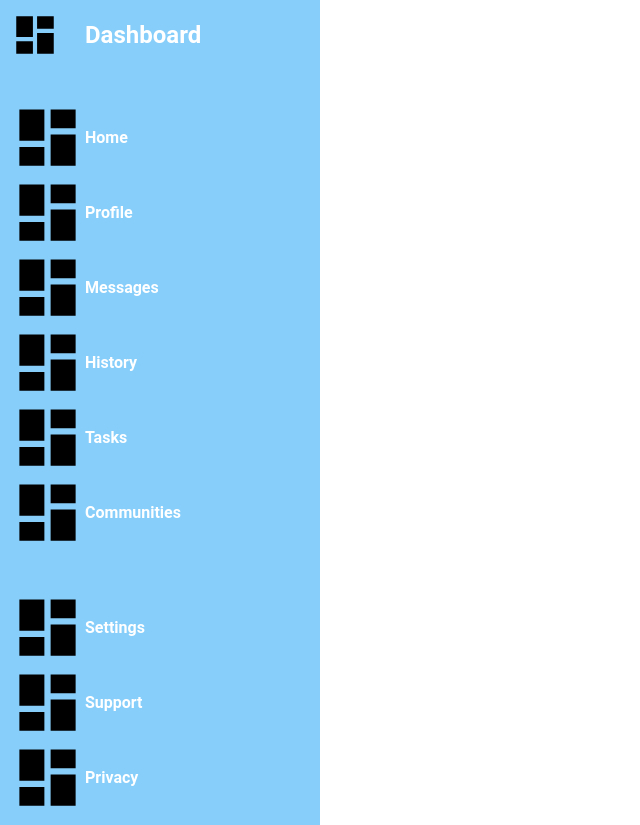
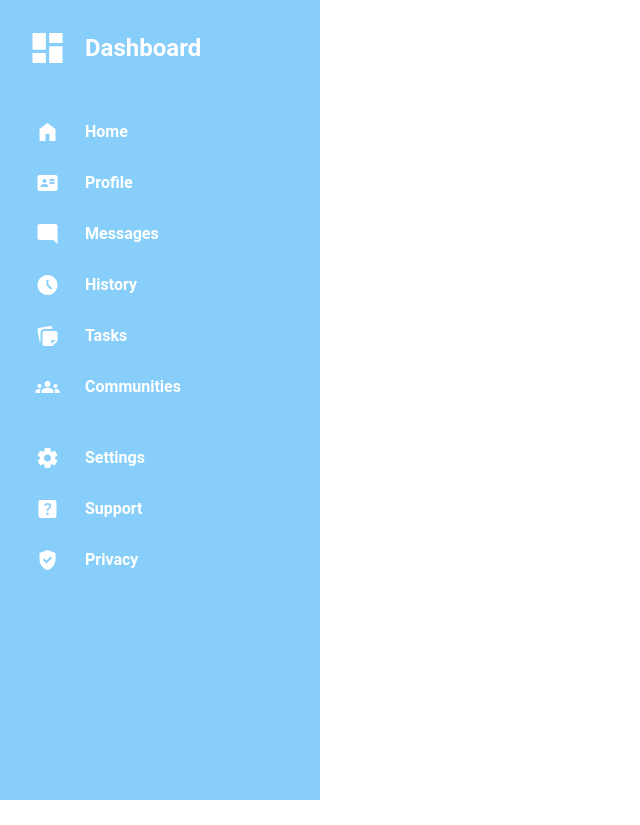
Before and after one commit to theBaffo/odin-project-admin-dashboard, a plain HTML site: page index.html in a window 1280 px wide. Shown: the whole page, without its empty margins (0-640 px from the left). After the commit the page ends 800 px from the top, so only its background shows below. Drawn offline with nearby package versions, Linux system fonts and the light colour scheme.

Commit message:
Use Material Icons

```diff
--- a/index.html
+++ b/index.html
@@ -4,36 +4,37 @@
     <meta charset="UTF-8">
     <meta name="viewport" content="width=device-width, initial-scale=1.0">
     <title>Admin Dashboard</title>
+    <link rel="stylesheet" href="https://fonts.googleapis.com/css2?family=Material+Symbols+Outlined:opsz,wght,FILL,GRAD@20..48,100..700,0..1,-50..200" />
     <link rel="stylesheet" href="style.css">
 </head>
 <body>
     <div id="container">
         <div id="sidebar">
-            <div id="logo">
-                <img id="logo-img" src="images/view-dashboard.svg">
-                <span>Dashboard</span>
+            <div id="sidebar-title">
+                <span class="material-symbols-outlined">dashboard</span>
+                <p>Dashboard</p>
             </div>
             <div id="sidebar-items">
-                <img id="logo-img" src="images/view-dashboard.svg">
-                <span>Home</span>
-                <img id="logo-img" src="images/view-dashboard.svg">
-                <span>Profile</span>
-                <img id="logo-img" src="images/view-dashboard.svg">
-                <span>Messages</span>
-                <img id="logo-img" src="images/view-dashboard.svg">
-                <span>History</span>
-                <img id="logo-img" src="images/view-dashboard.svg">
-                <span>Tasks</span>
-                <img id="logo-img" src="images/view-dashboard.svg">
-                <span>Communities</span>
+                <span class="material-symbols-outlined">home</span>
+                <p>Home</p>
+                <span class="material-symbols-outlined">id_card</span>
+                <p>Profile</p>
+                <span class="material-symbols-outlined">mode_comment</span>
+                <p>Messages</p>
+                <span class="material-symbols-outlined">schedule</span>
+                <p>History</p>
+                <span class="material-symbols-outlined">note_stack</span>
+                <p>Tasks</p>
+                <span class="material-symbols-outlined">groups</span>
+                <p>Communities</p>
             </div>
             <div id="sidebar-items-others">
-                <img id="logo-img" src="images/view-dashboard.svg">
-                <span>Settings</span>
-                <img id="logo-img" src="images/view-dashboard.svg">
-                <span>Support</span>
-                <img id="logo-img" src="images/view-dashboard.svg">
-                <span>Privacy</span>
+                <span class="material-symbols-outlined">settings</span>
+                <p>Settings</p>
+                <span class="material-symbols-outlined">help_center</span>
+                <p>Support</p>
+                <span class="material-symbols-outlined">verified_user</span>
+                <p>Privacy</p>
             </div>
         </div>
         <div id="main-content">
--- a/style.css
+++ b/style.css
@@ -2,6 +2,14 @@ body {
     padding: 0;
     margin: 0;
     font-family: 'Roboto', sans-serif;
+}
+
+.material-symbols-outlined {
+  font-variation-settings:
+  'FILL' 1,
+  'wght' 400,
+  'GRAD' 0,
+  'opsz' 24
 }
 
 #container {
@@ -13,50 +21,61 @@ body {
 #sidebar {
     background-color: lightskyblue;
     padding: 10px;
+    color: white;
 }
 
-#logo {
+#sidebar-title {
     display: grid;
     grid-template-columns: 1fr 3fr;
 }
 
-#logo span {
+#sidebar-title span {
+    font-size: 2.5rem;
     align-self: center;
-    color: white;
-    font-weight: bold;
+    justify-self: center;
 }
 
-#logo img {
-    width: 50px;
-    height: 50px;
-}
-
-#logo span {
-    font-size: 24px;
+#sidebar-title p {
+    font-size: 1.5rem;
     font-weight: bold;
-    color: white;
+    align-self: center;
+    justify-content: start;
 }
 
 #sidebar-items {
     display: grid;
     grid-template-columns: 1fr 3fr;
-    margin-top: 40px;
+    margin-top: 20px;
 }
 
 #sidebar-items span {
+    font-size: 1.5rem;
     align-self: center;
-    color: white;
+    justify-self: center;
+}
+
+#sidebar-items p {
+    font-size: 1rem;
     font-weight: bold;
+    align-self: center;
+    justify-content: start;
 }
 
 #sidebar-items-others {
     display: grid;
     grid-template-columns: 1fr 3fr;
-    margin-top: 40px;
+    margin-top: 20px;
 }
 
 #sidebar-items-others span {
+    font-size: 1.5rem;
     align-self: center;
-    color: white;
+    justify-self: center;
+}
+
+#sidebar-items-others p {
+    font-size: 1rem;
     font-weight: bold;
+    align-self: center;
+    justify-content: start;
 }
```
Also changed, not shown: images/view-dashboard.svg (deleted).
